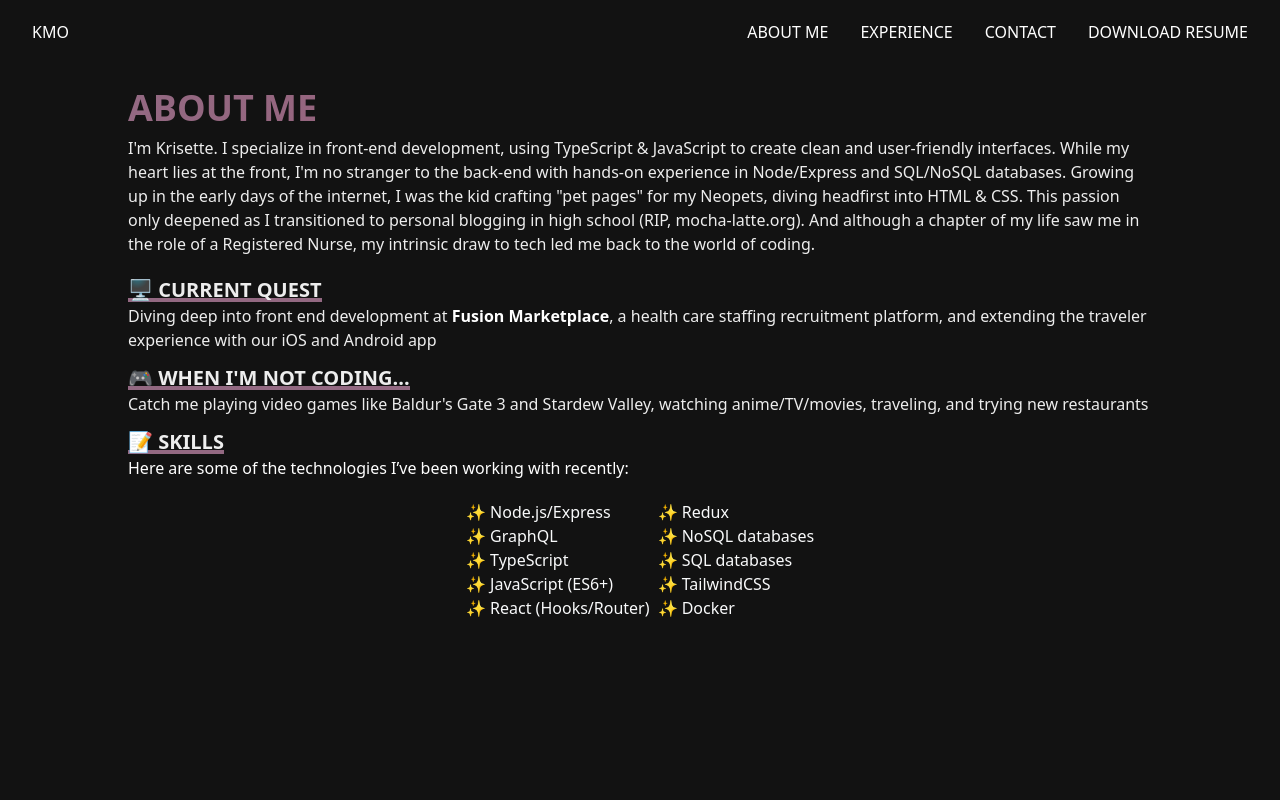
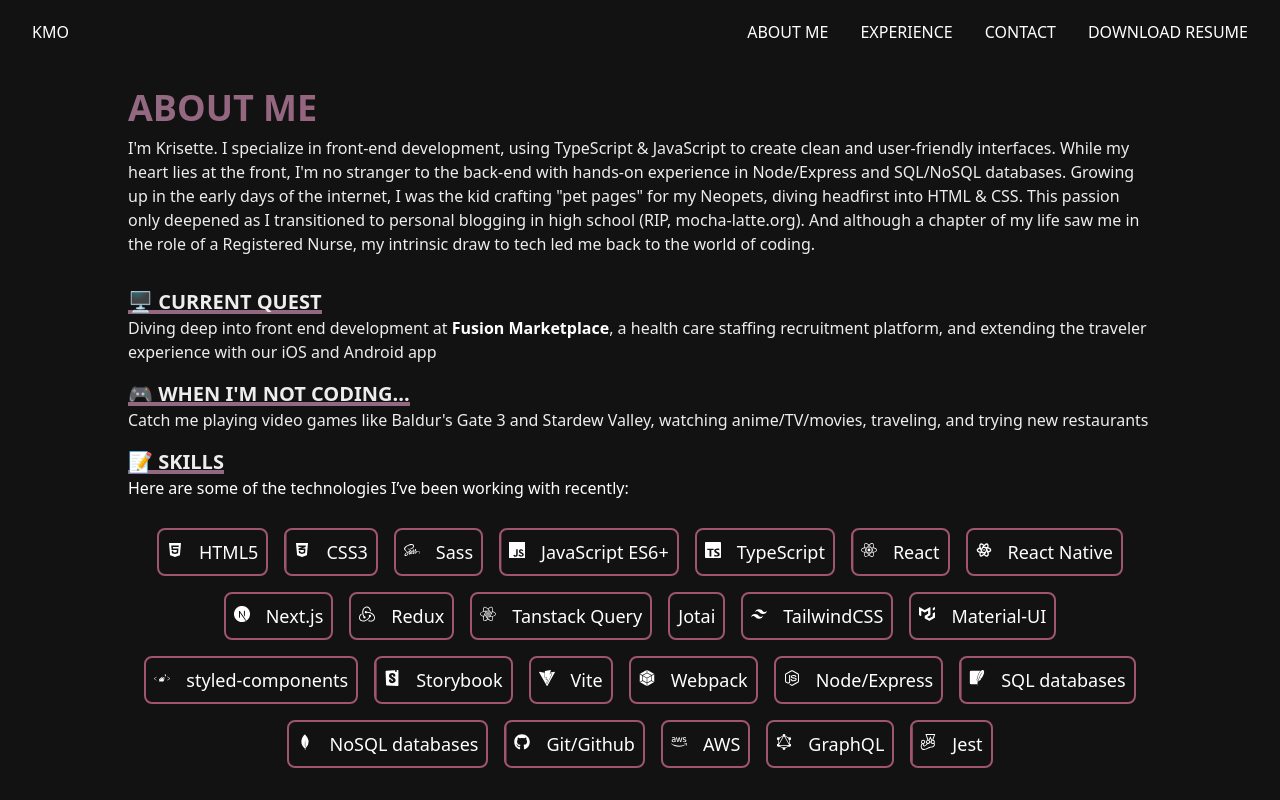
Before and after one commit to krisette/portfolio, a Next.js app: page /about in a window 1280 px wide. Built offline with nearby package versions, Linux system fonts and the light colour scheme.

Commit message:
feat(app): added about me page

```diff
--- a/src/app/about/page.tsx
+++ b/src/app/about/page.tsx
@@ -1,7 +1,65 @@
-export default function Home() {
+import React from "react";
+import { SkillPill } from "../components/skills";
+import {
+  FaReact,
+  FaNodeJs,
+  FaGithub,
+  FaHtml5,
+  FaCss3Alt,
+  FaSass,
+} from "react-icons/fa";
+
+import {
+  SiJavascript,
+  SiRedux,
+  SiTypescript,
+  SiTailwindcss,
+  SiNextdotjs,
+  SiSqlite,
+  SiMongodb,
+  SiStorybook,
+  SiAmazonaws,
+  SiGraphql,
+  SiJest,
+  SiReactquery,
+  SiMui,
+  SiStyledcomponents,
+  SiVite,
+  SiWebpack,
+} from "react-icons/si";
+import { TbBrandReactNative } from "react-icons/tb";
+
+export default function About() {
+  const skills = [
+    { name: "HTML5", Icon: FaHtml5 },
+    { name: "CSS3", Icon: FaCss3Alt },
+    { name: "Sass", Icon: FaSass },
+    { name: "JavaScript ES6+", Icon: SiJavascript },
+    { name: "TypeScript", Icon: SiTypescript },
+    { name: "React", Icon: FaReact },
+    { name: "React Native", Icon: TbBrandReactNative },
+    { name: "Next.js", Icon: SiNextdotjs },
+    { name: "Redux", Icon: SiRedux },
+    { name: "Tanstack Query", Icon: SiReactquery },
+    { name: "Jotai", Icon: null },
+    { name: "TailwindCSS", Icon: SiTailwindcss },
+    { name: "Material-UI", Icon: SiMui },
+    { name: "styled-components", Icon: SiStyledcomponents },
+    { name: "Storybook", Icon: SiStorybook },
+    { name: "Vite", Icon: SiVite },
+    { name: "Webpack", Icon: SiWebpack },
+    { name: "Node/Express", Icon: FaNodeJs },
+    { name: "SQL databases", Icon: SiSqlite },
+    { name: "NoSQL databases", Icon: SiMongodb },
+    { name: "Git/Github", Icon: FaGithub },
+    { name: "AWS", Icon: SiAmazonaws },
+    { name: "GraphQL", Icon: SiGraphql },
+    { name: "Jest", Icon: SiJest },
+  ];
+
   return (
     <main className="flex flex-col">
-      <div className="flex flex-col justify-center items-center px-16 py-6">
+      <div className="flex flex-col justify-center items-center lg:px-16 px-4 py-6">
         <div className="w-full max-w-5xl">
           <div className="text-4xl font-bold uppercase bg-gradient-to-r from-primary to-secondary bg-clip-text text-transparent">
             About Me
@@ -19,7 +77,7 @@ export default function Home() {
             although a chapter of my life saw me in the role of a Registered
             Nurse, my intrinsic draw to tech led me back to the world of coding.
           </div>
-          <div className="relative inline-block mt-3">
+          <div className="relative inline-block mt-6">
             <span className="absolute inset-x-0 bottom-0 h-[4px] bg-primary block transform -translate-y-[2px] z-0"></span>
             <span className="relative text-xl font-bold z-10 uppercase">
               🖥️ Current Quest
@@ -36,7 +94,7 @@ export default function Home() {
             , a health care staffing recruitment platform, and extending the
             traveler experience with our iOS and Android app
           </div>
-          <div className="relative inline-block mt-3">
+          <div className="relative inline-block mt-4">
             <span className="absolute inset-x-0 bottom-0 h-[4px] bg-primary block transform -translate-y-[2px] z-0"></span>
             <span className="relative text-xl font-bold z-10 uppercase">
               🎮 WHEN I&#39;M NOT CODING...
@@ -48,33 +106,20 @@ export default function Home() {
             restaurants
           </div>
 
-          <div className="relative inline-block mt-3">
+          <div className="relative inline-block mt-4">
             <span className="absolute inset-x-0 bottom-0 h-[4px] bg-primary block transform -translate-y-[2px] z-0"></span>
             <span className="relative text-xl font-bold z-10 uppercase">
-            📝 SKILLS
+              📝 SKILLS
             </span>
           </div>
-          <p className="text-white mb-5 text-justify">
+          <p className="text-white mb-5">
             Here are some of the technologies I’ve been working with recently:
           </p>
           <div className="flex flex-row flex-wrap justify-center">
-            <div>
-              <ul className="text-gray-50 mr-2">
-                <li>✨ Node.js/Express</li>
-                <li>✨ GraphQL</li>
-                <li>✨ TypeScript</li>
-                <li>✨ JavaScript (ES6+)</li>
-                <li>✨ React (Hooks/Router)</li>
-              </ul>
-            </div>
-            <div>
-              <ul className="text-gray-50">
-                <li>✨ Redux</li>
-                <li>✨ NoSQL databases</li>
-                <li>✨ SQL databases</li>
-                <li>✨ TailwindCSS</li>
-                <li>✨ Docker</li>
-              </ul>
+            <div className="flex flex-wrap justify-center">
+              {skills.map((skill, index) => (
+                <SkillPill key={index} {...skill} />
+              ))}
             </div>
           </div>
         </div>
--- a/src/app/components/navbar/index.tsx
+++ b/src/app/components/navbar/index.tsx
@@ -8,7 +8,7 @@ export function NavBar() {
       <div className="justify-between px-4 mx-auto lg:max-w-7xl md:items-center md:flex md:px-8">
         <div>
           <div className="flex items-center justify-between py-3 md:py-5 md:block text-white">
-            KMO
+            <a href="/">KMO</a>
             <div className="md:hidden">
               <button
                 type="button"
@@ -59,9 +59,7 @@ export function NavBar() {
                 <a href="/about">About Me</a>
               </li>
               <li className="hover-underline-animation cursor-pointer">
-                {/* <Link to="experience" smooth> */}
-                Experience
-                {/* </Link> */}
+                <a href="/experience">Experience</a>
               </li>
               <li className="hover-underline-animation cursor-pointer">
                 {/* <Link to="contact" smooth> */}
--- /dev/null
+++ b/src/app/components/skills/index.ts
@@ -0,0 +1 @@
+export { default as SkillPill } from "./skill-pill";
--- /dev/null
+++ b/src/app/components/skills/skill-pill.tsx
@@ -0,0 +1,17 @@
+import React from "react";
+
+function SkillPill({ name, Icon }) {
+  return (
+    <div className="relative overflow-hidden bg-transparent border-2 border-secondary text-white p-2 rounded-lg flex items-center group m-1 lg:m-2">
+      <div className="z-10 flex items-center space-x-2">
+        {Icon && (
+          <Icon className="inline-block mr-2  align-middle -translate-y-0.5" />
+        )}
+        <span className="text-lg">{name}</span>
+      </div>
+      <span className="absolute top-0 left-0 w-full h-full bg-secondary transform -translate-x-full group-hover:translate-x-0 transition-transform duration-300"></span>
+    </div>
+  );
+}
+
+export default SkillPill;
--- /dev/null
+++ b/src/app/experience/page.tsx
@@ -0,0 +1,71 @@
+import React from "react";
+import { SkillPill } from "../components/skills";
+import {
+  FaReact,
+  FaNodeJs,
+  FaGithub,
+  FaHtml5,
+  FaCss3Alt,
+  FaSass,
+} from "react-icons/fa";
+
+import {
+  SiJavascript,
+  SiRedux,
+  SiTypescript,
+  SiTailwindcss,
+  SiNextdotjs,
+  SiSqlite,
+  SiMongodb,
+  SiStorybook,
+  SiAmazonaws,
+  SiGraphql,
+  SiJest,
+  SiReactquery,
+  SiMui,
+  SiStyledcomponents,
+  SiVite,
+  SiWebpack,
+} from "react-icons/si";
+import { TbBrandReactNative } from "react-icons/tb";
+
+export default function About() {
+  const skills = [
+    { name: "HTML5", Icon: FaHtml5 },
+    { name: "CSS3", Icon: FaCss3Alt },
+    { name: "Sass", Icon: FaSass },
+    { name: "JavaScript ES6+", Icon: SiJavascript },
+    { name: "TypeScript", Icon: SiTypescript },
+    { name: "React", Icon: FaReact },
+    { name: "React Native", Icon: TbBrandReactNative },
+    { name: "Next.js", Icon: SiNextdotjs },
+    { name: "Redux", Icon: SiRedux },
+    { name: "Tanstack Query", Icon: SiReactquery },
+    { name: "Jotai", Icon: null },
+    { name: "TailwindCSS", Icon: SiTailwindcss },
+    { name: "Material-UI", Icon: SiMui },
+    { name: "styled-components", Icon: SiStyledcomponents },
+    { name: "Storybook", Icon: SiStorybook },
+    { name: "Vite", Icon: SiVite },
+    { name: "Webpack", Icon: SiWebpack },
+    { name: "Node/Express", Icon: FaNodeJs },
+    { name: "SQL databases", Icon: SiSqlite },
+    { name: "NoSQL databases", Icon: SiMongodb },
+    { name: "Git/Github", Icon: FaGithub },
+    { name: "AWS", Icon: SiAmazonaws },
+    { name: "GraphQL", Icon: SiGraphql },
+    { name: "Jest", Icon: SiJest },
+  ];
+
+  return (
+    <main className="flex flex-col">
+      <div className="flex flex-col justify-center items-center lg:px-16 px-4 py-6">
+        <div className="w-full max-w-5xl">
+          <div className="text-4xl font-bold uppercase bg-gradient-to-r from-primary to-secondary bg-clip-text text-transparent">
+            Experience
+          </div>
+        </div>
+      </div>
+    </main>
+  );
+}
```
